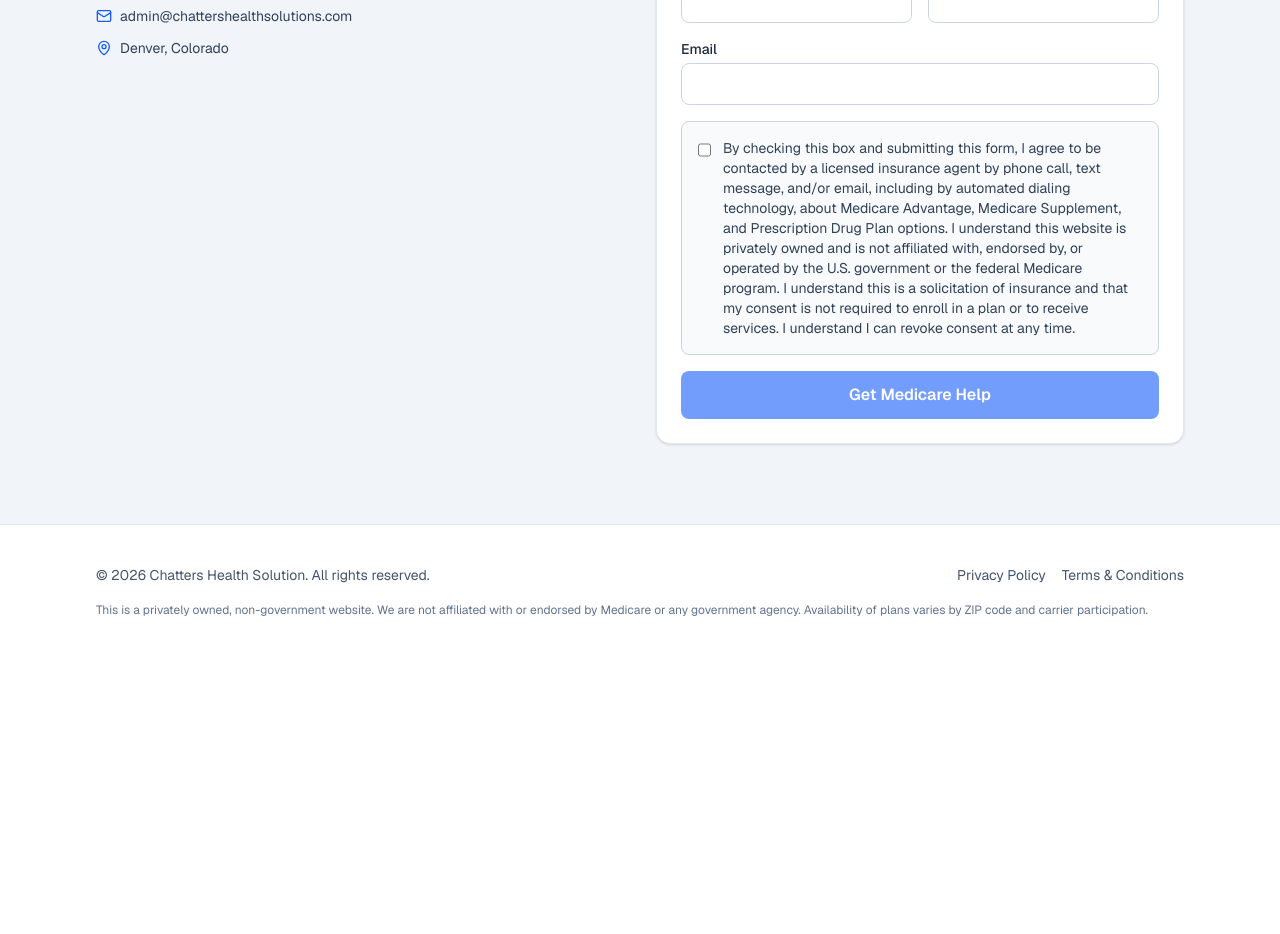
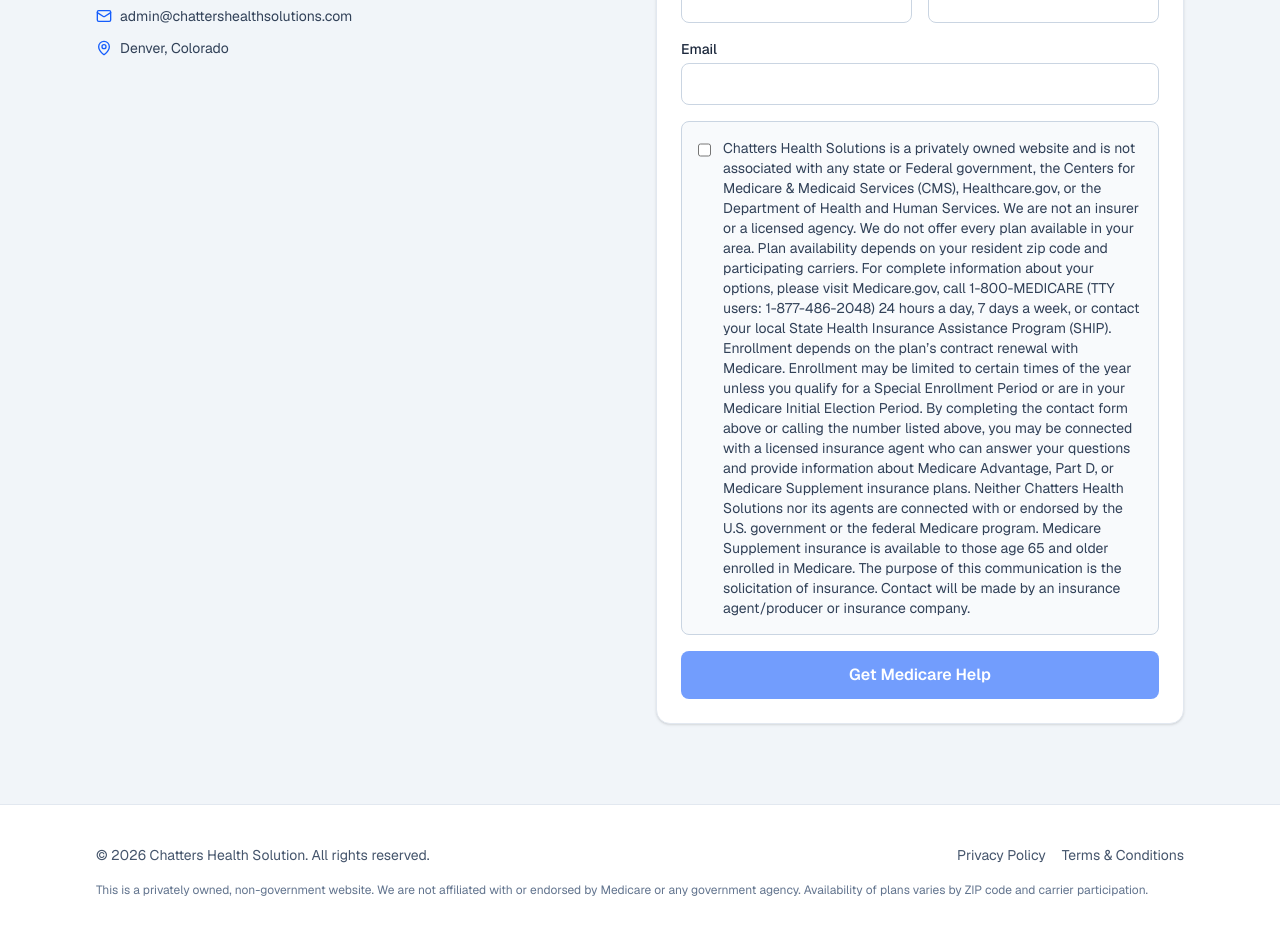
Before and after one commit to sohaibiqbal3429/New-Jornaya, a Next.js app: page / in a window 1280 px wide. Shown: the part 1840-2774 px from the top of the page. Before the commit the page ends 2501 px from the top, so only its background shows below. Built offline with nearby package versions, Linux system fonts and the light colour scheme.

Commit message:
Update consent text for compliance and clarity

```diff
--- a/app/page.tsx
+++ b/app/page.tsx
@@ -4,7 +4,7 @@ import { useState } from 'react';
 import { CheckCircle2, Phone, MapPin, Mail } from 'lucide-react';
 import { PremiumSubmissionAlert } from '@/components/PremiumSubmissionAlert';
 
-const fullConsentText = `By checking this box and submitting this form, I agree to be contacted by a licensed insurance agent by phone call, text message, and/or email, including by automated dialing technology, about Medicare Advantage, Medicare Supplement, and Prescription Drug Plan options. I understand this website is privately owned and is not affiliated with, endorsed by, or operated by the U.S. government or the federal Medicare program. I understand this is a solicitation of insurance and that my consent is not required to enroll in a plan or to receive services. I understand I can revoke consent at any time.`;
+const fullConsentText = `Chatters Health Solutions is a privately owned website and is not associated with any state or Federal government, the Centers for Medicare & Medicaid Services (CMS), Healthcare.gov, or the Department of Health and Human Services. We are not an insurer or a licensed agency. We do not offer every plan available in your area. Plan availability depends on your resident zip code and participating carriers. For complete information about your options, please visit Medicare.gov, call 1-800-MEDICARE (TTY users: 1-877-486-2048) 24 hours a day, 7 days a week, or contact your local State Health Insurance Assistance Program (SHIP). Enrollment depends on the plan’s contract renewal with Medicare. Enrollment may be limited to certain times of the year unless you qualify for a Special Enrollment Period or are in your Medicare Initial Election Period. By completing the contact form above or calling the number listed above, you may be connected with a licensed insurance agent who can answer your questions and provide information about Medicare Advantage, Part D, or Medicare Supplement insurance plans. Neither Chatters Health Solutions nor its agents are connected with or endorsed by the U.S. government or the federal Medicare program. Medicare Supplement insurance is available to those age 65 and older enrolled in Medicare. The purpose of this communication is the solicitation of insurance. Contact will be made by an insurance agent/producer or insurance company.`;
 
 export default function Home() {
   const consentTextVersion = 'v2.0';
```
